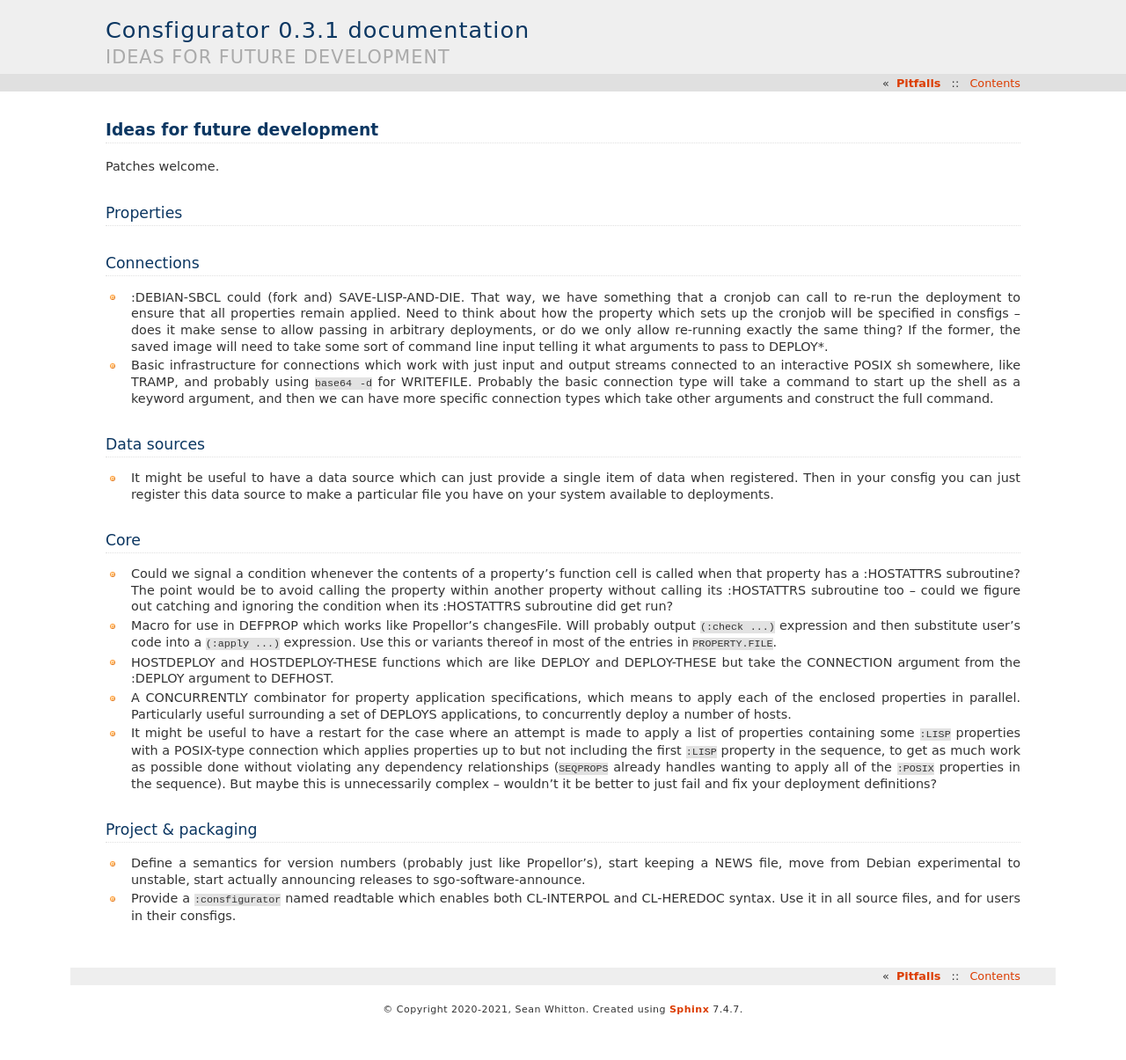
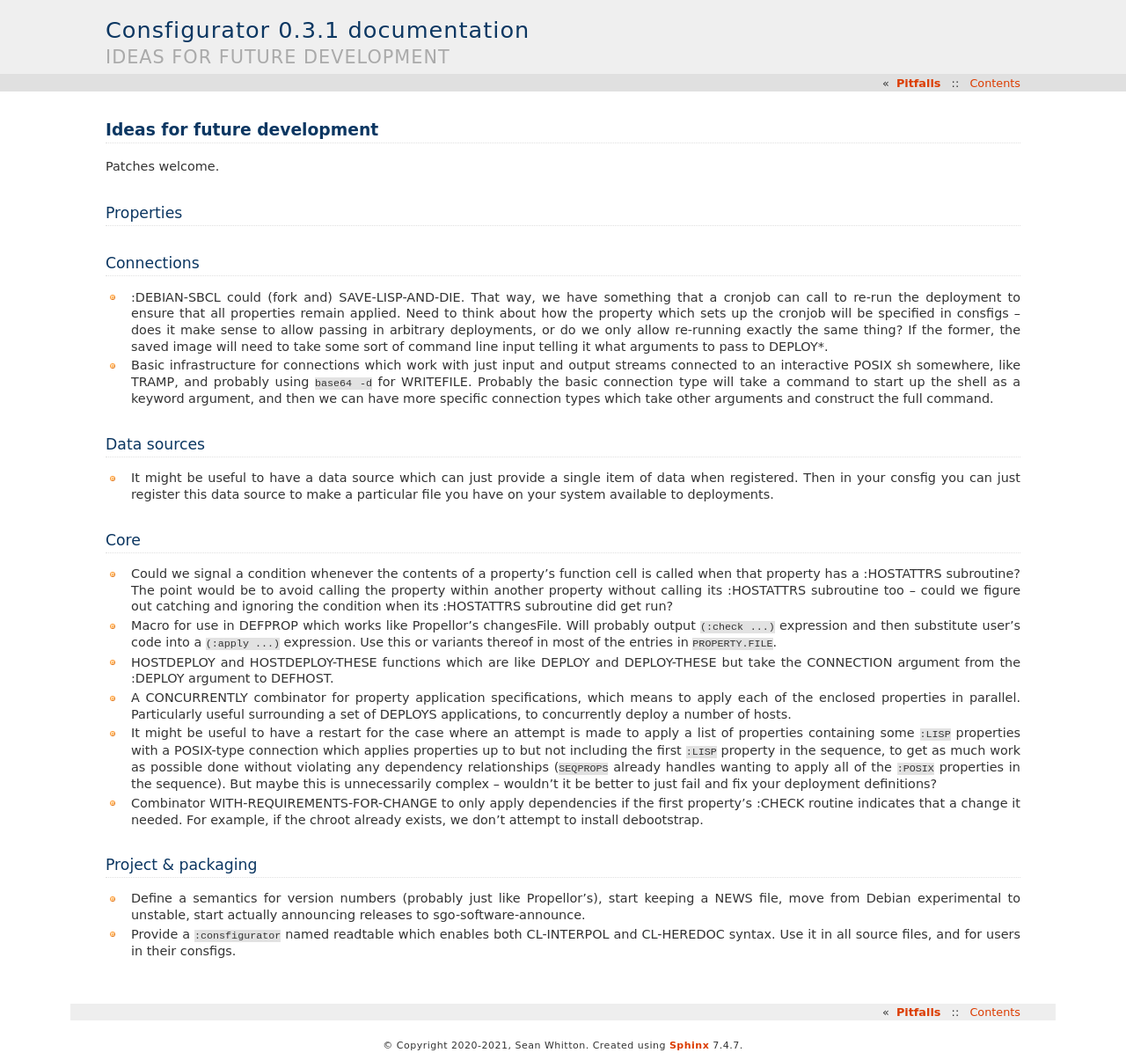
Before and after one commit to spwhitton/consfigurator, a Sphinx documentation site: the page built from doc/ideas.rst, in a window 1280 px wide. Shown: the whole page at 88% size. Built offline with Sphinx 7.4.7, drawn with Linux system fonts in a browser that asks for light colours; before the commit the page ends 1165 px from its top, so only the background shows below that.

Commit message:
WITH-REQUIREMENTS-FOR-CHANGE idea
Signed-off-by: Sean Whitton <spwhitton@spwhitton.name>

```diff
--- a/doc/ideas.rst
+++ b/doc/ideas.rst
@@ -65,6 +65,11 @@ Core
   But maybe this is unnecessarily complex -- wouldn't it be better to just
   fail and fix your deployment definitions?
 
+- Combinator WITH-REQUIREMENTS-FOR-CHANGE to only apply dependencies if the
+  first property's :CHECK routine indicates that a change it needed.  For
+  example, if the chroot already exists, we don't attempt to install
+  debootstrap.
+
 Project & packaging
 -------------------
 
```
